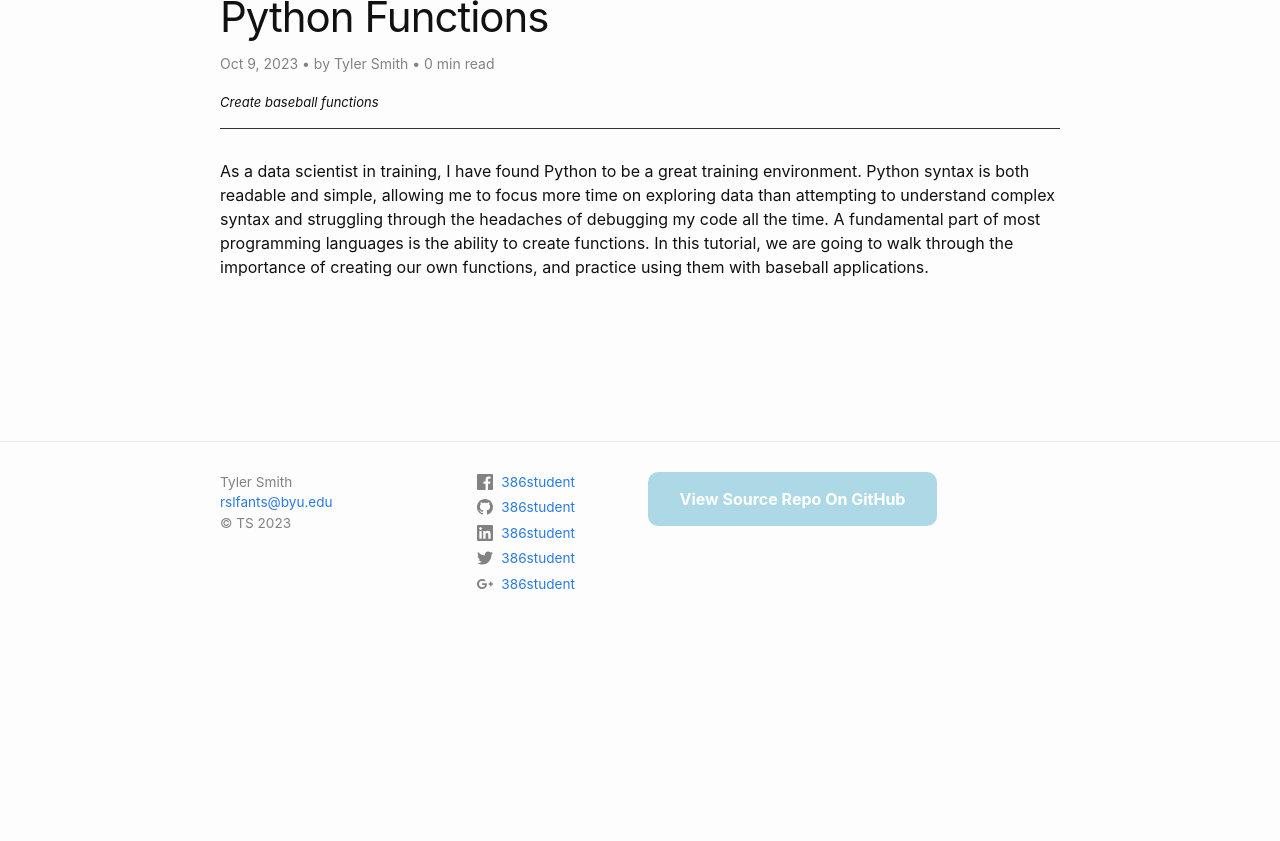
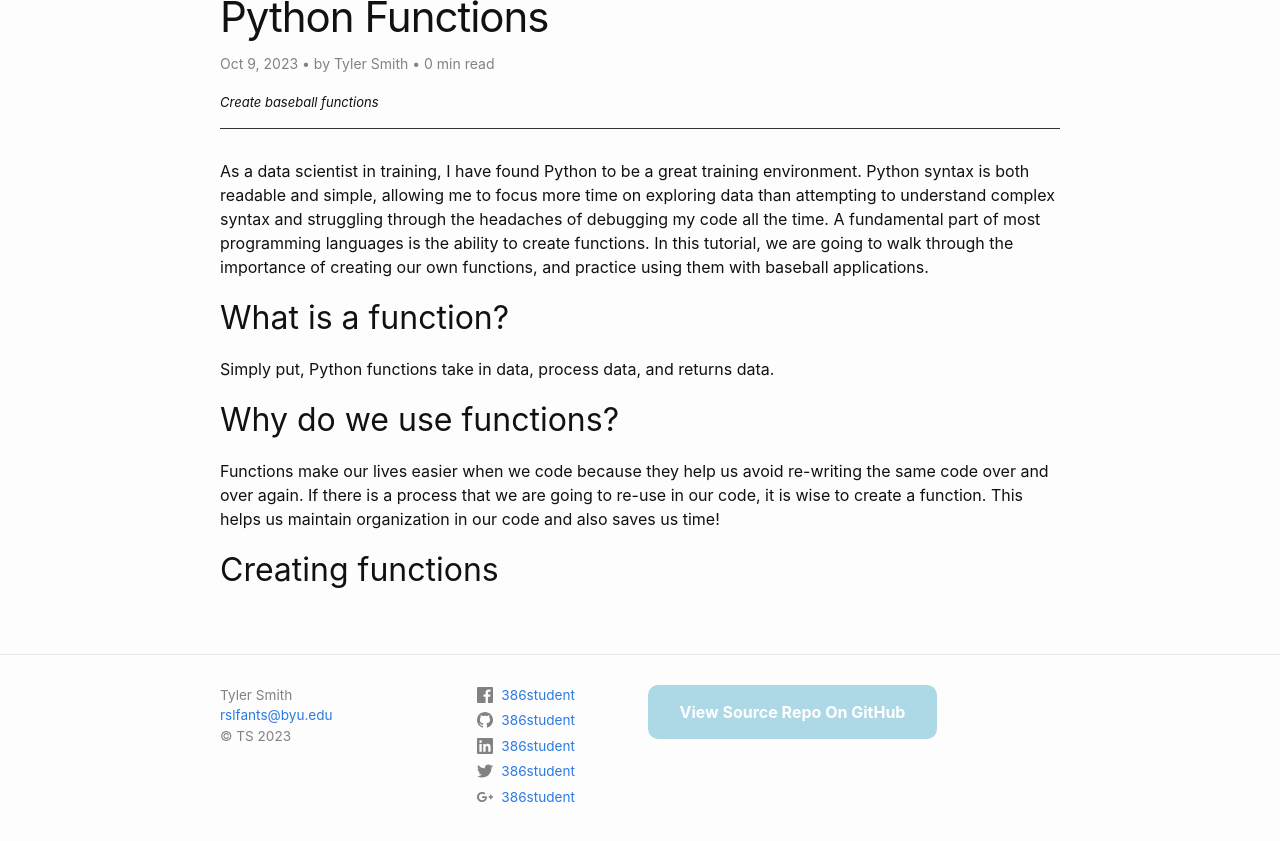
Before and after one commit to tyler-c-smith04/blog, a Jekyll site: the page built from _posts/2023-10-09-python-functions.md, in a window 1280 px wide, cut to the strip 246-1113 px from the top of the page. Shown: the top 841 px of the strip. Built offline with Jekyll 4.4.1, drawn with Linux system fonts in a browser that asks for light colours; comment, search, counter and statistics services are not loaded; before the commit the page ends 900 px from its top, so only the background shows below that.

Commit message:
Update 2023-10-09-python-functions.md

```diff
--- a/_posts/2023-10-09-python-functions.md
+++ b/_posts/2023-10-09-python-functions.md
@@ -6,3 +6,13 @@ description: Create baseball functions
 image:
 ---
 As a data scientist in training, I have found Python to be a great training environment. Python syntax is both readable and simple, allowing me to focus more time on exploring data than attempting to understand complex syntax and struggling through the headaches of debugging my code all the time. A fundamental part of most programming languages is the ability to create functions. In this tutorial, we are going to walk through the importance of creating our own functions, and practice using them with baseball applications.
+
+<h2>What is a function?</h2>
+
+Simply put, Python functions take in data, process data, and returns data.
+
+<h2>Why do we use functions?</h2>
+
+Functions make our lives easier when we code because they help us avoid re-writing the same code over and over again. If there is a process that we are going to re-use in our code, it is wise to create a function. This helps us maintain organization in our code and also saves us time!
+
+<h2>Creating functions</h2>
```
